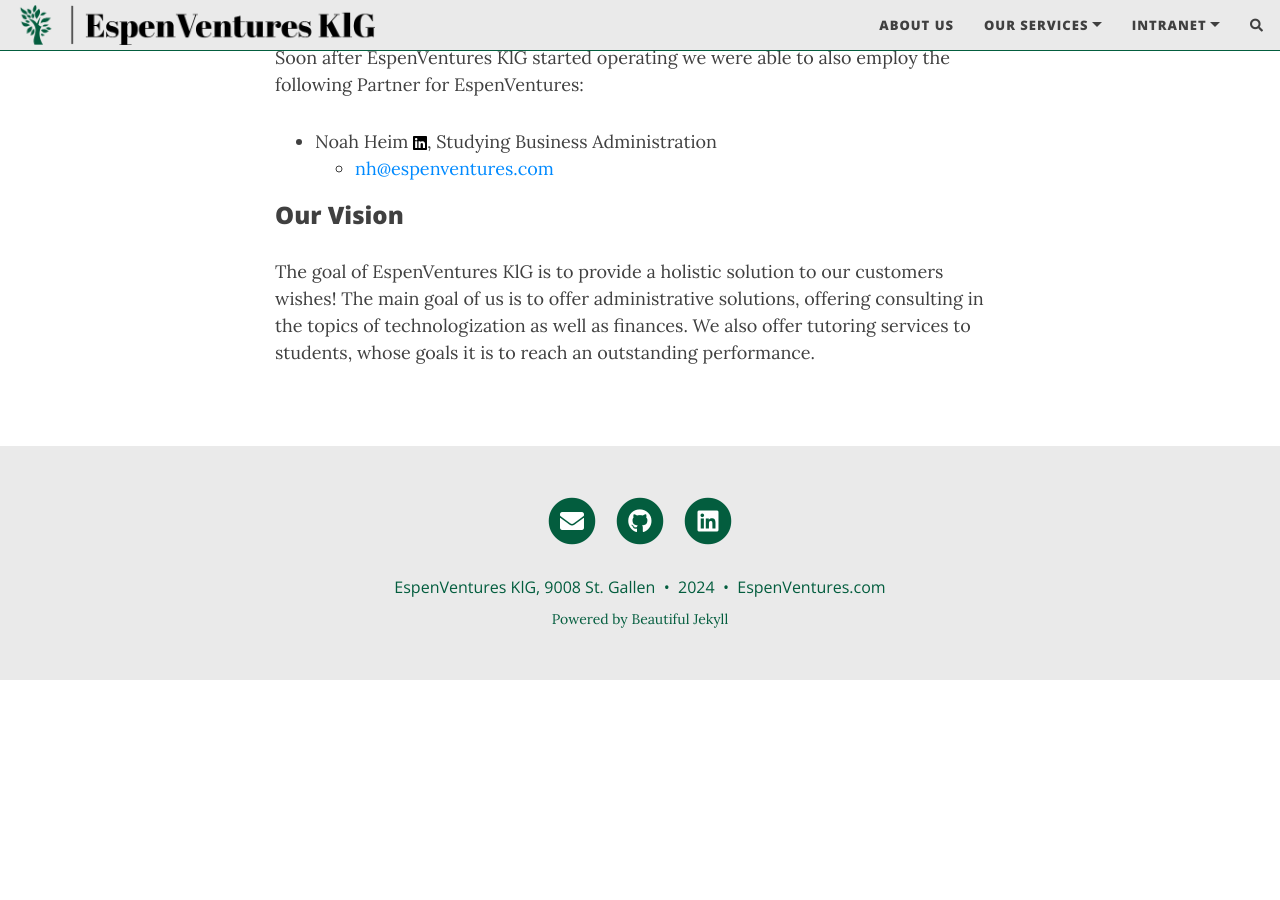
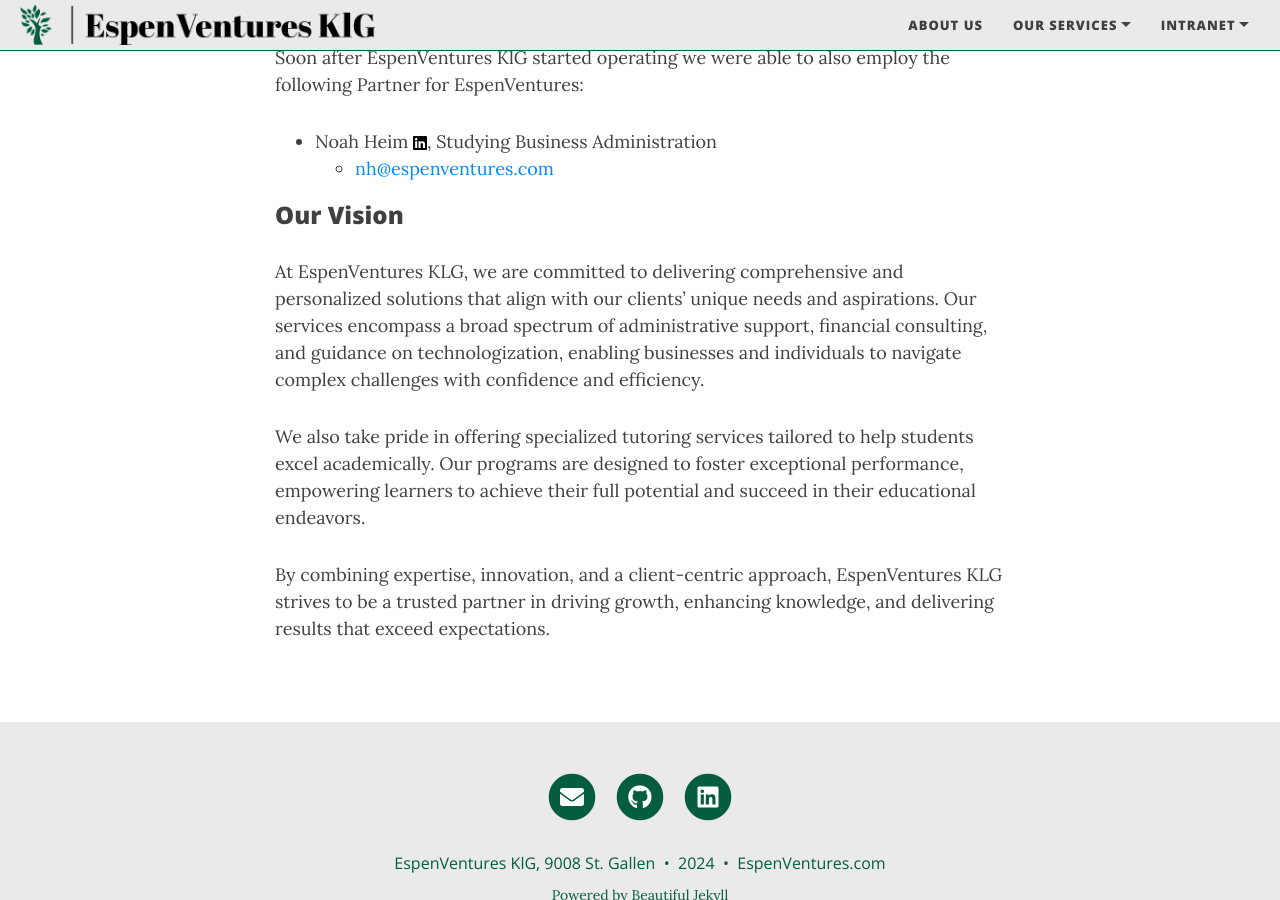
Before and after one commit to Erd4/Erd4.github.io, a Jekyll site: the page built from docs/aboutus.md, in a window 1280 px wide and 900 px high, scrolled down 573 px. Built offline with Jekyll 4.4.1, drawn with Linux system fonts in a browser that asks for light colours; nearby versions of some CDN libraries; comment, search, counter and statistics services are not loaded; before the commit the page ends 1253 px from its top, so only the background shows below that.

Commit message:
added tax section of Website and rephrased about us

```diff
--- a/docs/_config.yml
+++ b/docs/_config.yml
@@ -109,7 +109,7 @@
 feed_show_tags: true
 
 # Add a search button to the navbar
-post_search: true
+post_search: false
 
 # Add a button in the footer to edit the current page. Only works if your website is hosted on GitHub
 edit_page_button: false
--- a/docs/aboutus.md
+++ b/docs/aboutus.md
@@ -20,4 +20,8 @@
 
 ### Our Vision
 
-The goal of EspenVentures KlG is to provide a holistic solution to our customers wishes! The main goal of us is to offer administrative solutions, offering consulting in the topics of technologization as well as finances. We also offer tutoring services to students, whose goals it is to reach an outstanding performance.
+At EspenVentures KLG, we are committed to delivering comprehensive and personalized solutions that align with our clients' unique needs and aspirations. Our services encompass a broad spectrum of administrative support, financial consulting, and guidance on technologization, enabling businesses and individuals to navigate complex challenges with confidence and efficiency.
+
+We also take pride in offering specialized tutoring services tailored to help students excel academically. Our programs are designed to foster exceptional performance, empowering learners to achieve their full potential and succeed in their educational endeavors.
+
+By combining expertise, innovation, and a client-centric approach, EspenVentures KLG strives to be a trusted partner in driving growth, enhancing knowledge, and delivering results that exceed expectations.
```
Also changed, not shown: docs/taxes.md (added, +14 -0 lines).
